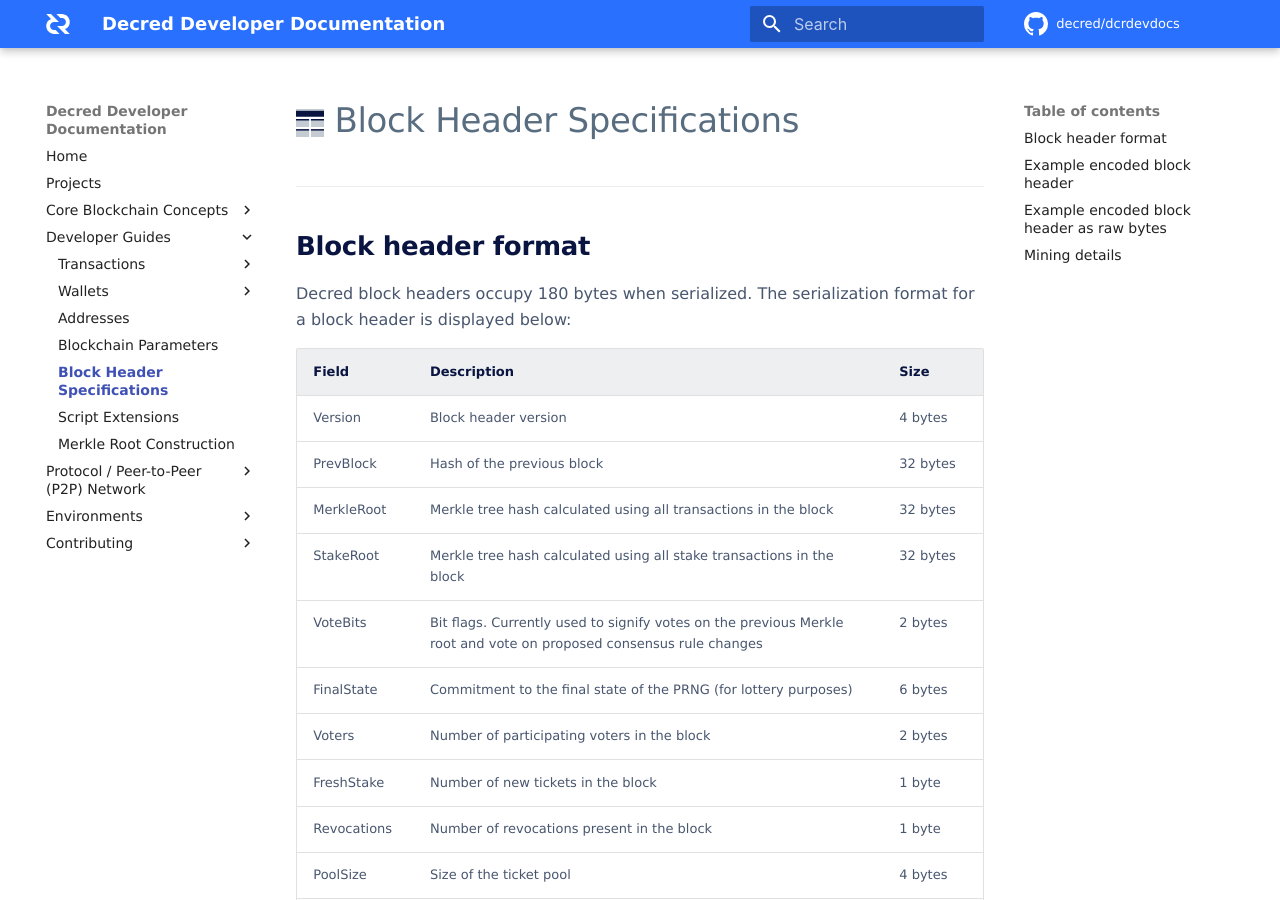
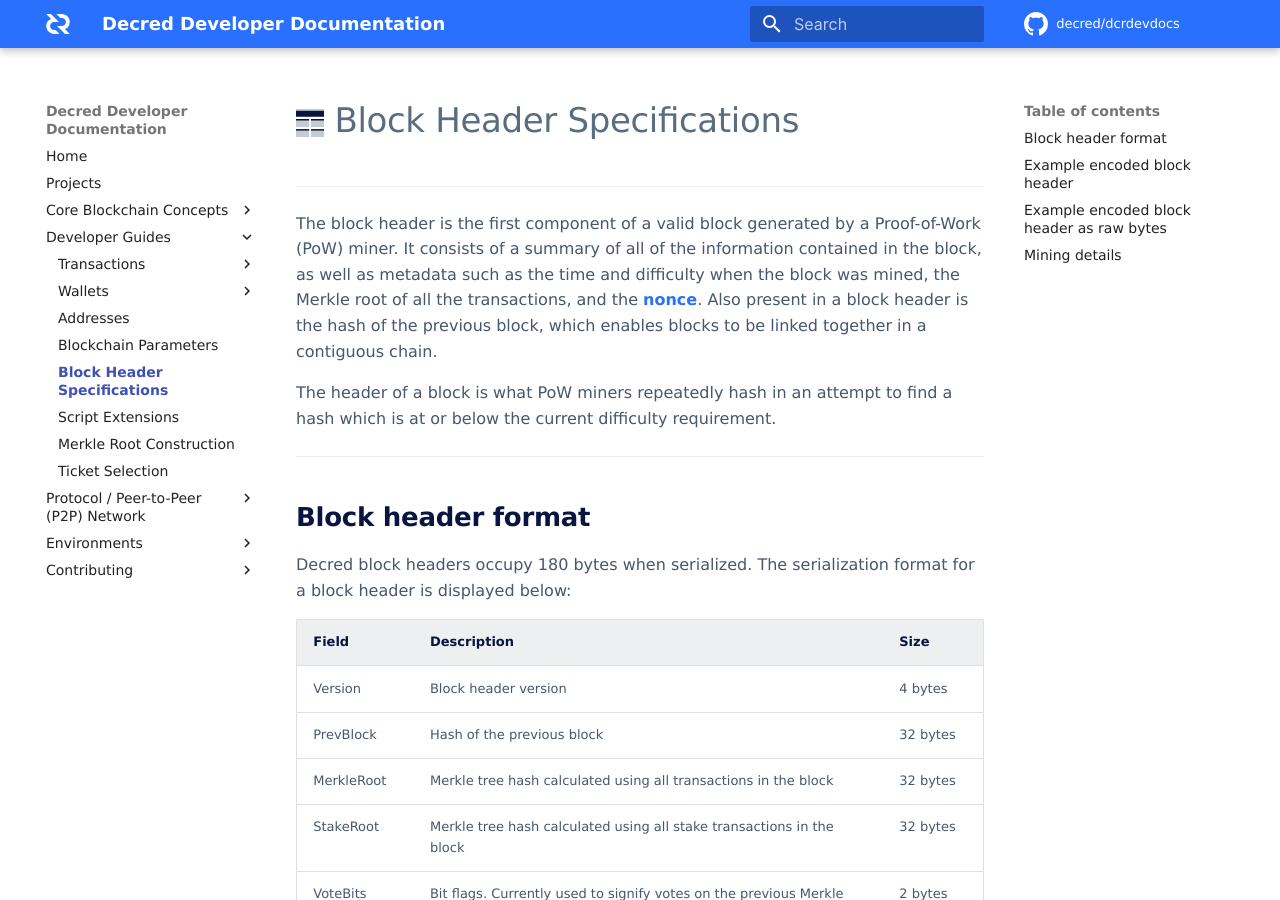
Before and after one commit to decred/dcrdevdocs, an MkDocs documentation site: the page built from docs/developer-guides/block-header-specifications.md, in a window 1280 px wide and 900 px high. Built offline with MkDocs 1.6.1 and Material for MkDocs 9.7.7, drawn with Linux system fonts in a browser that asks for light colours; some web fonts are replaced; comment, search, counter and statistics services are not loaded.

Commit message:
Add Ticket Selection page

````diff
--- a/docs/developer-guides/block-header-specifications.md
+++ b/docs/developer-guides/block-header-specifications.md
@@ -1,4 +1,17 @@
 # <img class="dcr-icon" src="/img/dcr-icons/BlockHeader.svg" /> Block Header Specifications
+
+---
+
+The block header is the first component of a valid block generated by a
+Proof-of-Work (PoW) miner.
+It consists of a summary of all of the information contained in the block, as
+well as metadata such as the time and difficulty when the block was mined, the
+Merkle root of all the transactions, and the [nonce](https://docs.decred.org/glossary/#nonce).
+Also present in a block header is the hash of the previous block, which enables
+blocks to be linked together in a contiguous chain.
+
+The header of a block is what PoW miners repeatedly hash in an attempt to find a
+hash which is at or below the current difficulty requirement.
 
 ---
 
@@ -90,7 +103,7 @@ the last chunk needs to be modified when mining.
 
 Example `getwork` response:
 
-```
+```no-highlight
 {
   "data": "00000000bf9d58482135c4d8d9445af7604b24ccf1d31b33df33abf21a4e11f52c
 000000ef9d462a20d734def40076f0027faa8ef8d9c52d68c46741d03b1732377a556ed9cbf3b
@@ -105,7 +118,7 @@ Example `getwork` response:
 `getblocktemplate` also returns a full header and data about the
 transactions that are included in the block. An example:
 
-```
+```no-highlight
 {
   "header": "...",
   "sigoplimit": 20000,
--- a/mkdocs.yml
+++ b/mkdocs.yml
@@ -70,6 +70,7 @@ nav:
   - 'Block Header Specifications': 'developer-guides/block-header-specifications.md'
   - 'Script Extensions': 'developer-guides/script-extensions.md'
   - 'Merkle Root Construction': 'developer-guides/merkle-root-construction.md'
+  - 'Ticket Selection': 'developer-guides/ticket-selection.md'
 - Protocol / Peer-to-Peer (P2P) Network:
   - 'Peer Discovery': 'protocol-p2p-network/peer-discovery.md'
   - 'Initial Block Download': 'protocol-p2p-network/initial-block-download.md'
````
Also changed, not shown: docs/developer-guides/ticket-selection.md (added, +79 -0 lines).
